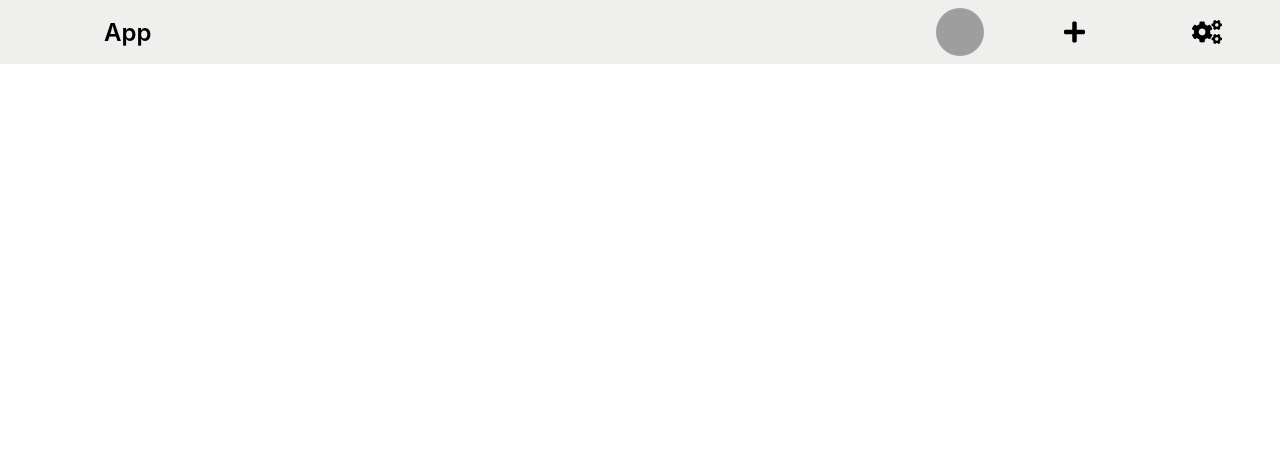
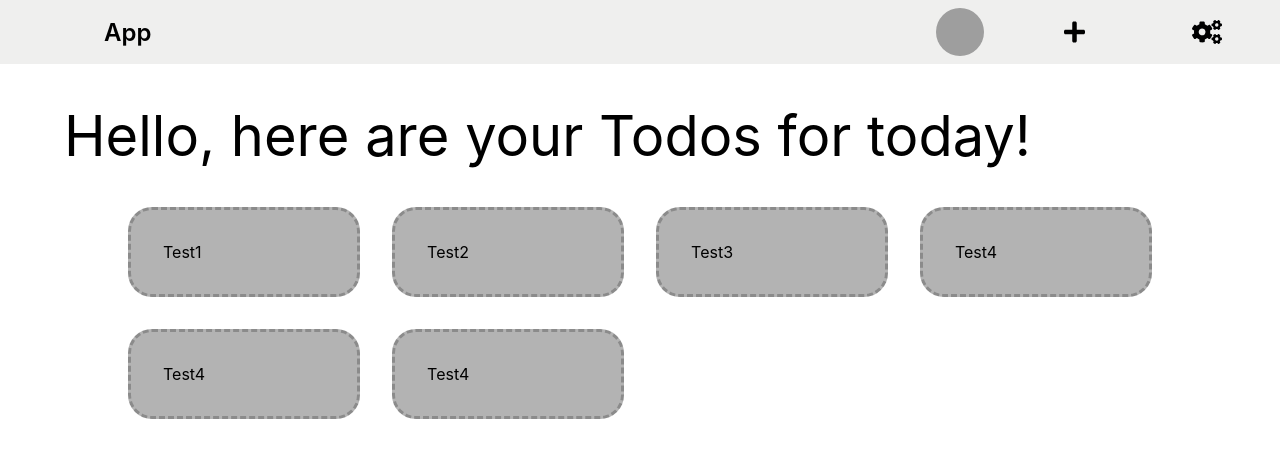
Before and after one commit to N00dleMaster/learnathon21Submissions, a React (Create React App) app in the folder mysql-react-qoom/client/: page / in a window 1280 px wide. Shown: the top 458 px of the page. Built offline with nearby package versions, Linux system fonts and the light colour scheme; no server answers; grey boxes are pictures that could not be loaded.

Commit message:
Style rudimentary list of todo-lists. (confusing ik)

```diff
--- a/mysql-react-qoom/client/src/App.css
+++ b/mysql-react-qoom/client/src/App.css
@@ -3,3 +3,9 @@ html, body {
   min-height: 100%;
   width: 100%;
 }
+
+#greeting {
+  padding-left: 4rem;
+  font-weight: 400;
+  font-size: 3.5rem;
+}
--- a/mysql-react-qoom/client/src/App.js
+++ b/mysql-react-qoom/client/src/App.js
@@ -1,6 +1,7 @@
 import './App.css';
 import React from 'react';
 import Navbar from './navbar/Navbar';
+import TodoGrid from './todoGrid/TodoGrid';
 
 function App() {
   const [data, setData] = React.useState(null);
@@ -15,6 +16,8 @@ function App() {
       // Adjacent JSX elements must be enclosed in tags like these. idk why tbh.
       <>
         <Navbar/>
+        <h1 id="greeting">Hello, here are your Todos for today!</h1>
+        <TodoGrid />
       </>
 
   )
--- /dev/null
+++ b/mysql-react-qoom/client/src/todoGrid/TodoGrid.css
@@ -0,0 +1,7 @@
+#todoGrid {
+    display: grid;
+    grid-template-columns: auto auto auto auto;
+    grid-gap: 2rem;
+    width: 80%;
+    margin: 0 10%;
+}
--- /dev/null
+++ b/mysql-react-qoom/client/src/todoGrid/TodoGrid.js
@@ -0,0 +1,18 @@
+import "./TodoGrid.css";
+import React from 'react';
+import TodoList from "./todoList/TodoList";
+
+const TodoGrid = () => {
+    return (
+        <div id="todoGrid">
+            <TodoList>Test1</TodoList>
+            <TodoList>Test2</TodoList>
+            <TodoList>Test3</TodoList>
+            <TodoList>Test4</TodoList>
+            <TodoList>Test4</TodoList>
+            <TodoList>Test4</TodoList>
+        </div>
+    );
+};
+
+export default TodoGrid;
--- /dev/null
+++ b/mysql-react-qoom/client/src/todoGrid/todoList/TodoList.css
@@ -0,0 +1,9 @@
+.todoList {
+    box-sizing: border-box;
+    padding: 2rem;
+    height: 100%;
+    width: 100%;
+    background-color: #b3b3b3;
+    border-radius: 1.5rem;
+    border: 3px dashed #8b8b8b
+}
--- /dev/null
+++ b/mysql-react-qoom/client/src/todoGrid/todoList/TodoList.js
@@ -0,0 +1,10 @@
+import "./TodoList.css";
+import React from 'react';
+
+const TodoList = (props) => {
+    return (
+        <div className="todoList">{props.children}</div>
+    )
+}
+
+export default TodoList;
```
